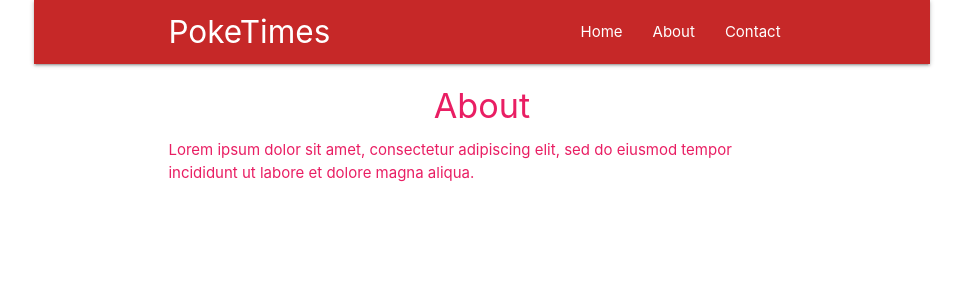
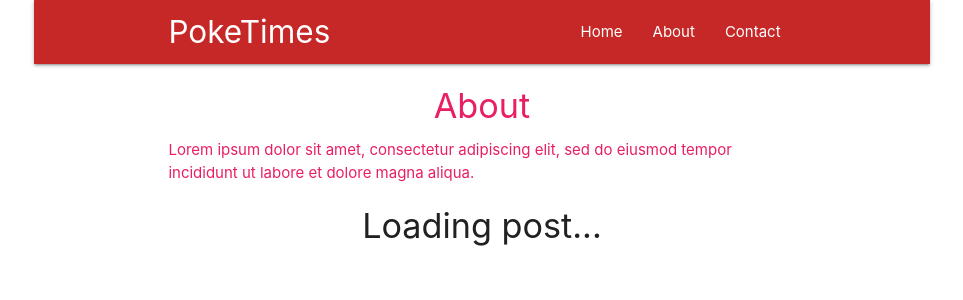
Before and after one commit to AnimagusCat/react-todo, a React (Create React App) app: page /about in a window 1280 px wide. Shown: the top 300 px of the page, without its empty margins (158-1121 px from the left). Built offline with nearby package versions, Linux system fonts and the light colour scheme; no server answers.

Commit message:
added route for individual post pages

```diff
--- a/src/App.js
+++ b/src/App.js
@@ -6,6 +6,7 @@
 import Home from './components/Home';
 import Contact from './components/Contact';
 import About from './components/About';
+import Post from './components/Post';
 
 class App extends Component {
   state = {
@@ -39,6 +40,7 @@
           <Route exact path='/' component={Home} />
           <Route path='/about' component={About} />
           <Route path='/contact' component={Contact} />
+          <Route path='/:post_id' component={Post} />
           {/* <h1 className="center blue-text">Todo's</h1>
           <Todos todos={this.state.todos} deleteToDo={this.deleteToDo}/>
           <AddTodo addTodo={this.addTodo} /> */}
--- a/src/components/Home.js
+++ b/src/components/Home.js
@@ -1,5 +1,6 @@
 import React, { Component } from 'react'
 import axios from 'axios'
+import { Link } from 'react-router-dom'
 
 class Home extends Component {
     state = {
@@ -27,8 +28,10 @@
                 return (
                     <div className="post card" key={post.id}>
                         <div className="card-content">
-                        <span className="card-title">{post.title}</span>
-                        <p>{post.body}</p>
+                            <Link to={'/' + post.id}>
+                                <span className="card-title">{post.title}</span>
+                            </Link>
+                            <p>{post.body}</p>
                         </div>
                     </div>
                 )
--- /dev/null
+++ b/src/components/Post.js
@@ -0,0 +1,38 @@
+import React, { Component } from 'react'
+import axios from 'axios'
+
+//in class-based components, you automatically get props
+class Post extends Component {
+    state = {
+        post: null
+    }
+
+    componentDidMount(){
+        let id = this.props.match.params.post_id;
+        axios.get('https://jsonplaceholder.typicode.com/posts/' + id)
+            .then(res => {
+                this.setState({
+                    post: res.data
+                })
+
+            })
+    }
+    render() {
+        const post = this.state.post ? (
+            <div className="post">
+                <h4 className="center">{this.state.post.title}</h4>
+                <p>{this.state.post.body}</p>
+            </div>
+        ) : (
+            <div className="center">Loading post...</div>
+        )
+
+        return (
+            <div className="container">
+                <h4>{ post }</h4>
+            </div>
+        )
+    }
+}
+
+export default Post
```
